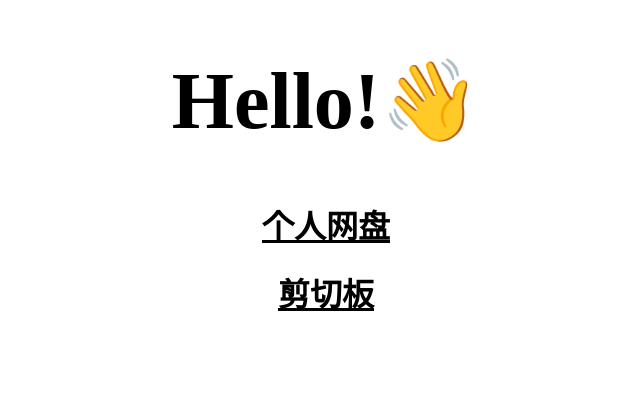
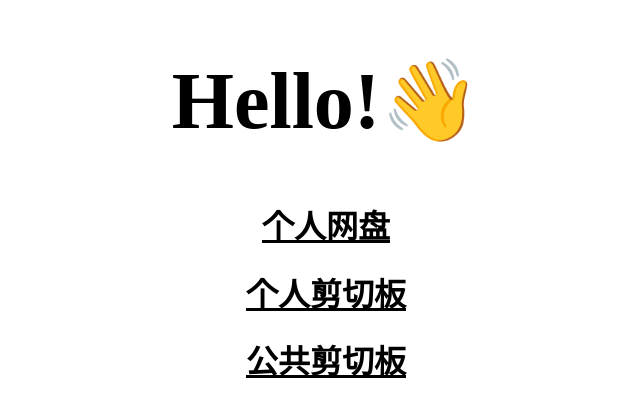
Before and after one commit to wlyper/home, a plain HTML site: page index.html in a window 1280 px wide. Shown: the whole page, without its empty margins (314-954 px from the left). Drawn offline with Linux system fonts and the light colour scheme.

Commit message:
add public clipboard

```diff
--- a/index.html
+++ b/index.html
@@ -34,7 +34,10 @@
             <h1><b>个人网盘</b></h1>
         </a>
         <a href="http://152.136.233.48/s/k5h6" target="_blank">
-            <h1><b>剪切板</b></h1>
+            <h1><b>个人剪切板</b></h1>
+        </a>
+        <a href="https://notes.orga.cat/wly" target="_blank">
+            <h1><b>公共剪切板</b></h1>
         </a>
 
     </div>
```
